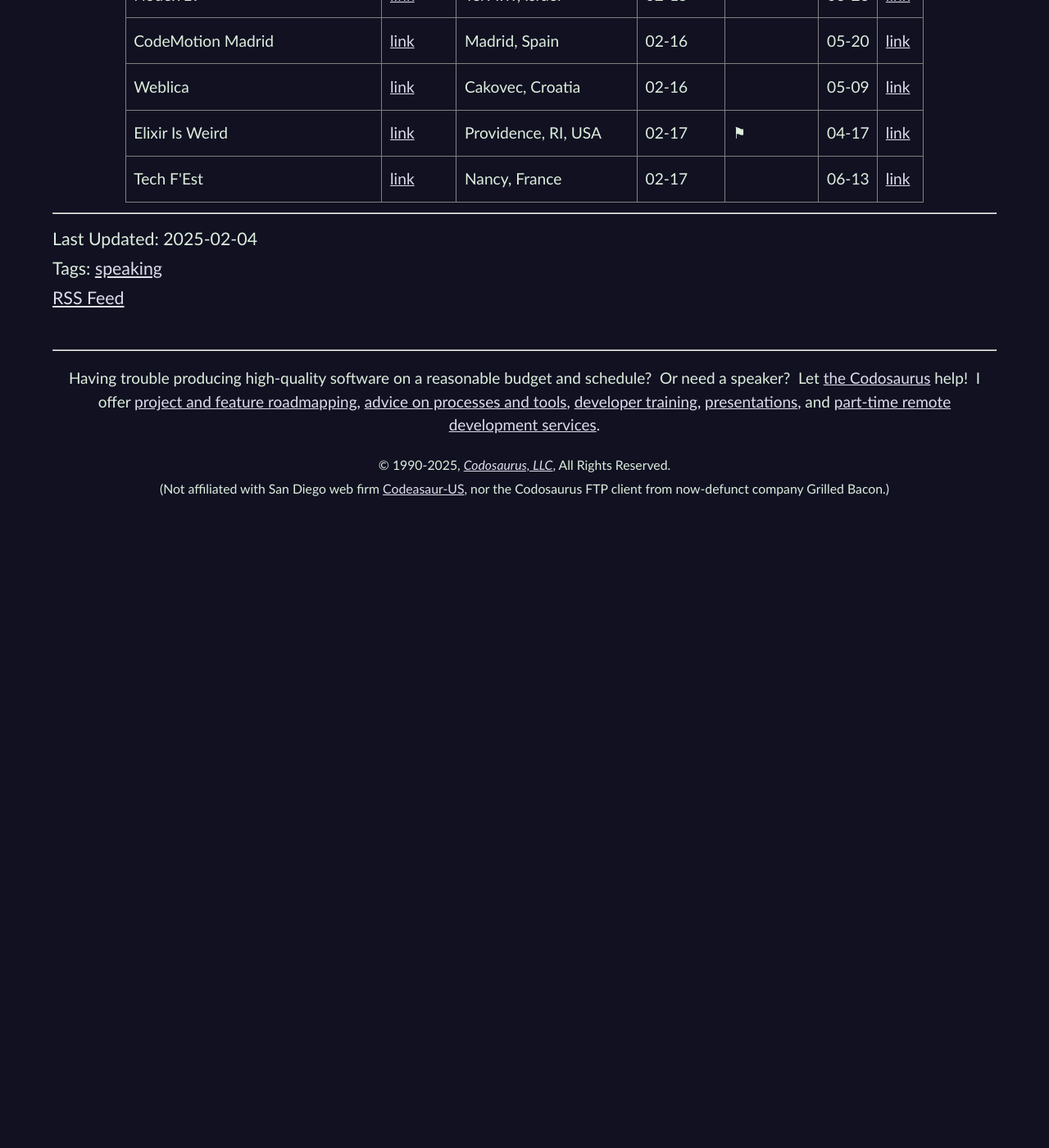
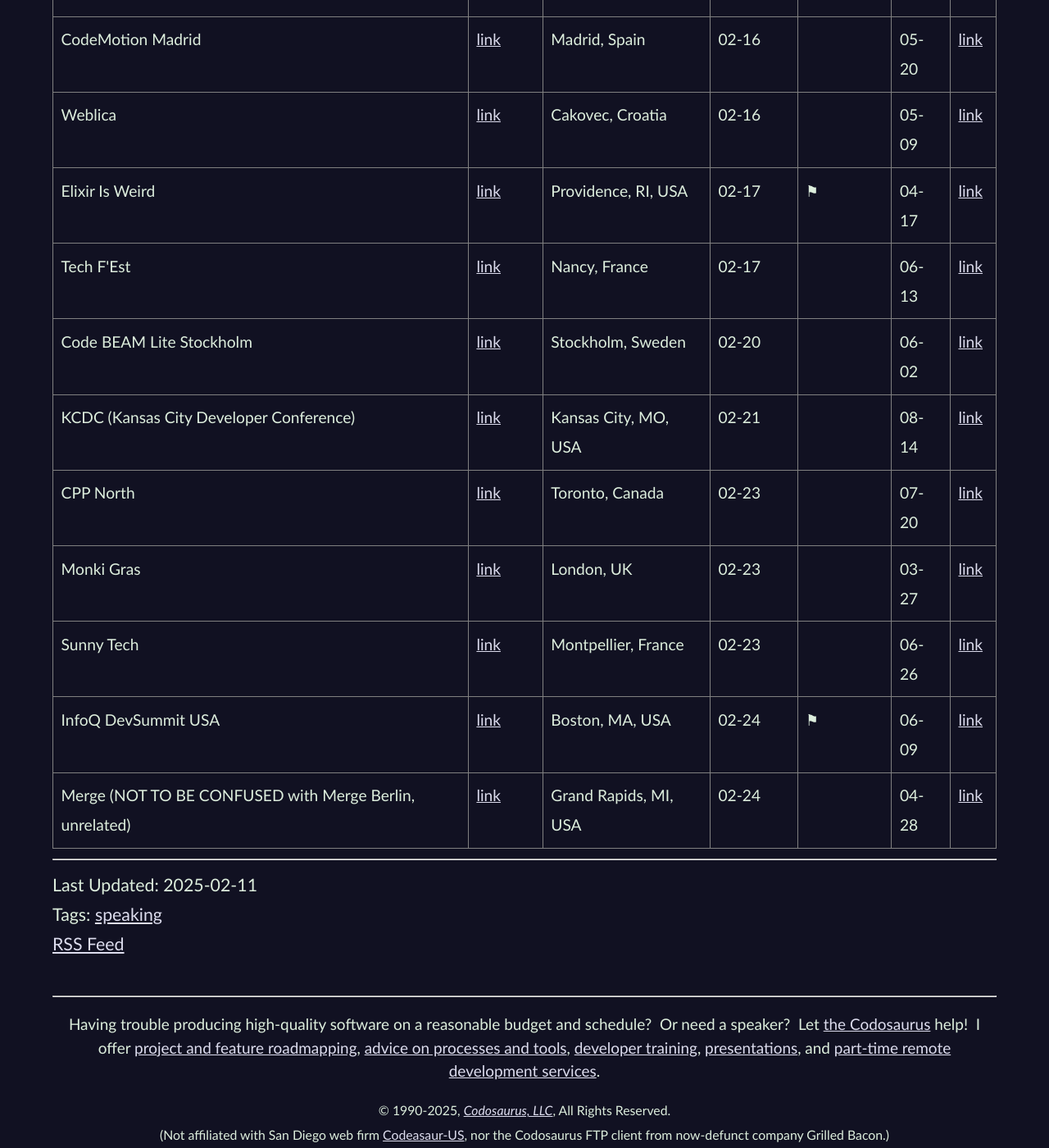
Before and after one commit to CodosaurusLLC/CodosaurusLLC.github.io, a Jekyll site: the page built from _posts/2025-02-11-cfp-list-updated-2025-02-11.md, in a window 1280 px wide and 1400 px high, scrolled down 1745 px. Shown: the whole window at 82% size. Built offline with Jekyll 4.4.1, drawn with Linux system fonts in a browser that asks for light colours; comment, search, counter and statistics services are not loaded; before the commit the page ends 2375 px from its top, so only the background shows below that; some of the changed text lies outside the part shown.

Commit message:
update cfp list

```diff
--- a/_includes/cfp-list-blurb.md
+++ b/_includes/cfp-list-blurb.md
@@ -1,8 +1,5 @@
 <center style="line-height: 1.2">
-LAST UPDATED: 2025-02-04<br>
-<small>
-Back on the Tuesday schedule for now.
-</small>
+LAST UPDATED: 2025-02-11
 </center>
 
 This is a list of CfPs
--- a/_includes/cfps-ending-soon.html
+++ b/_includes/cfps-ending-soon.html
@@ -10,50 +10,11 @@
       <th>CFP<br>Link</th>
     </tr>
     <tr>
-      <td>QCon London</td>
-      <td><a href="https://qconlondon.com/" target="_blank">link</a></td>
-      <td>London, UK</td>
-      <td>02-07</td>
-      <td>⚑</td>
-      <td>04-09</td>
-      <td><a href="https://docs.google.com/forms/d/e/1FAIpQLSeagtEnnQhXve5TbubBrFgpxSMJa_wosPutqEdQOkNN9TAanQ/viewform" target="_blank">link</a></td>
-    </tr>
-    <tr>
-      <td>Gig City Elixir</td>
-      <td><a href="https://www.gigcityelixir.com/" target="_blank">link</a></td>
-      <td>Chattanooga, TN, USA</td>
-      <td>02-09</td>
-      <td>⚑</td>
-      <td>05-09</td>
-      <td><a href="https://forms.gle/r8V4qxnrkAHa3XJm6" target="_blank">link</a></td>
-    </tr>
-    <tr>
-      <td>Lambda Days</td>
-      <td><a href="https://www.lambdadays.org/" target="_blank">link</a></td>
-      <td>Krakow, Poland</td>
-      <td>02-09</td>
-      <td>
-      </td>
-      <td>06-12</td>
-      <td><a href="https://www.lambdadays.org/lambdadays2025/#call-for-talks" target="_blank">link</a></td>
-    </tr>
-    <tr>
-      <td>PyData Virginia</td>
-      <td><a href="https://pydata.org/virginia2025/" target="_blank">link</a></td>
-      <td>Charlottesville, VA, USA</td>
-      <td>02-10</td>
-      <td>
-      </td>
-      <td>04-18</td>
-      <td><a href="https://pydata.org/virginia2025/call-for-proposals" target="_blank">link</a></td>
-    </tr>
-    <tr>
       <td>PyCon Lithuania</td>
       <td><a href="https://www.pycon.lt/" target="_blank">link</a></td>
       <td>Vilnius, Lithuania</td>
       <td>02-11</td>
-      <td>
-      </td>
+      <td></td>
       <td>04-23</td>
       <td><a href="https://pycon.lt/call-for-proposals" target="_blank">link</a></td>
     </tr>
@@ -71,8 +32,7 @@
       <td><a href="https://fwdays.com/en/event/soft-skills-fwdays-2025" target="_blank">link</a></td>
       <td>Kyiv, Ukraine</td>
       <td>02-13</td>
-      <td>
-      </td>
+      <td></td>
       <td>03-15</td>
       <td><a href="https://forms.gle/UygvKS4noH5Xn89k9" target="_blank">link</a></td>
     </tr>
@@ -81,8 +41,7 @@
       <td><a href="https://wrocloverb.com/" target="_blank">link</a></td>
       <td>Wrocław, Poland</td>
       <td>02-13</td>
-      <td>
-      </td>
+      <td></td>
       <td>04-11</td>
       <td><a href="https://forms.gle/ovGZU4hNUdPVq7mPA" target="_blank">link</a></td>
     </tr>
@@ -100,8 +59,7 @@
       <td><a href="https://codegarden.umbraco.com/" target="_blank">link</a></td>
       <td>Odense, Denmark</td>
       <td>02-14</td>
-      <td>
-      </td>
+      <td></td>
       <td>06-18</td>
       <td><a href="https://codegarden.umbraco.com/call-for-speakers/" target="_blank">link</a></td>
     </tr>
@@ -110,8 +68,7 @@
       <td><a href="https://www.nodetlv.com/" target="_blank">link</a></td>
       <td>Tel Aviv, Israel</td>
       <td>02-15</td>
-      <td>
-      </td>
+      <td></td>
       <td>06-26</td>
       <td><a href="https://sessionize.com/nodetlv-2025" target="_blank">link</a></td>
     </tr>
@@ -120,8 +77,7 @@
       <td><a href="https://conferences.codemotion.com/madrid2025/" target="_blank">link</a></td>
       <td>Madrid, Spain</td>
       <td>02-16</td>
-      <td>
-      </td>
+      <td></td>
       <td>05-20</td>
       <td><a href="https://sessionize.com/codemotion-madrid-2025/" target="_blank">link</a></td>
     </tr>
@@ -130,8 +86,7 @@
       <td><a href="https://weblica.hr/en/" target="_blank">link</a></td>
       <td>Cakovec, Croatia</td>
       <td>02-16</td>
-      <td>
-      </td>
+      <td></td>
       <td>05-09</td>
       <td><a href="https://sessionize.com/weblica-2025" target="_blank">link</a></td>
     </tr>
@@ -149,10 +104,72 @@
       <td><a href="https://tech-fest.dev/" target="_blank">link</a></td>
       <td>Nancy, France</td>
       <td>02-17</td>
-      <td>
-      </td>
+      <td></td>
       <td>06-13</td>
       <td><a href="https://conference-hall.io/tech-fest-2025" target="_blank">link</a></td>
     </tr>
+    <tr>
+      <td>Code BEAM Lite Stockholm</td>
+      <td><a href="https://codebeamstockholm.com/" target="_blank">link</a></td>
+      <td>Stockholm, Sweden</td>
+      <td>02-20</td>
+      <td></td>
+      <td>06-02</td>
+      <td><a href="https://sessionize.com/code-beam-lite-stockholm-2025" target="_blank">link</a></td>
+    </tr>
+    <tr>
+      <td>KCDC (Kansas City Developer Conference)</td>
+      <td><a href="https://www.kcdc.info/" target="_blank">link</a></td>
+      <td>Kansas City, MO, USA</td>
+      <td>02-21</td>
+      <td></td>
+      <td>08-14</td>
+      <td><a href="https://sessionize.com/kcdc-2025" target="_blank">link</a></td>
+    </tr>
+    <tr>
+      <td>CPP North</td>
+      <td><a href="https://cppnorth.ca/" target="_blank">link</a></td>
+      <td>Toronto, Canada</td>
+      <td>02-23</td>
+      <td></td>
+      <td>07-20</td>
+      <td><a href="https://cppnorth.ca/cfp.html" target="_blank">link</a></td>
+    </tr>
+    <tr>
+      <td>Monki Gras</td>
+      <td><a href="https://monkigras.com/" target="_blank">link</a></td>
+      <td>London, UK</td>
+      <td>02-23</td>
+      <td></td>
+      <td>03-27</td>
+      <td><a href="https://monkigras.com/cfp/" target="_blank">link</a></td>
+    </tr>
+    <tr>
+      <td>Sunny Tech</td>
+      <td><a href="https://sunny-tech.io/" target="_blank">link</a></td>
+      <td>Montpellier, France</td>
+      <td>02-23</td>
+      <td></td>
+      <td>06-26</td>
+      <td><a href="https://conference-hall.io/sunny-tech-2025" target="_blank">link</a></td>
+    </tr>
+    <tr>
+      <td>InfoQ DevSummit USA</td>
+      <td><a href="https://devsummit.infoq.com/conference/boston2025" target="_blank">link</a></td>
+      <td>Boston, MA, USA</td>
+      <td>02-24</td>
+      <td>⚑</td>
+      <td>06-09</td>
+      <td><a href="https://docs.google.com/forms/d/e/1FAIpQLSeagtEnnQhXve5TbubBrFgpxSMJa_wosPutqEdQOkNN9TAanQ/viewform" target="_blank">link</a></td>
+    </tr>
+    <tr>
+      <td>Merge (NOT TO BE CONFUSED with Merge Berlin, unrelated)</td>
+      <td><a href="https://merge.softwaregr.org/" target="_blank">link</a></td>
+      <td>Grand Rapids, MI, USA</td>
+      <td>02-24</td>
+      <td></td>
+      <td>04-28</td>
+      <td><a href="https://www.papercall.io/merge25" target="_blank">link</a></td>
+    </tr>
   </tbody>
 </table>
--- a/_posts/2025-02-04-cfp-list-updated-2025-02-04.md
+++ b/_posts/2025-02-11-cfp-list-updated-2025-02-11.md
@@ -1,12 +1,12 @@
 ---
 author: Dave Aronson
-date: 2025-02-04
+date: 2025-02-11
 layout: blog-post
-permalink: blog/cfp-list-updated-2025-02-04
+permalink: blog/cfp-list-updated-2025-02-11
 section: Blog
 tags: speaking
 style: cfp-list
-title: CfP List Updated 2025-02-04
+title: CfP List Updated 2025-02-11
 ---
 
 {% include cfp-list-blurb.md %}
```
